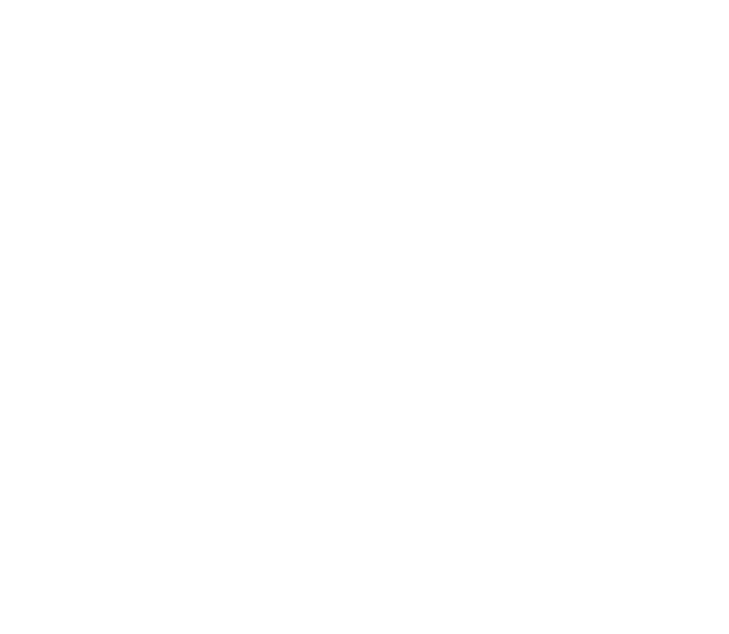
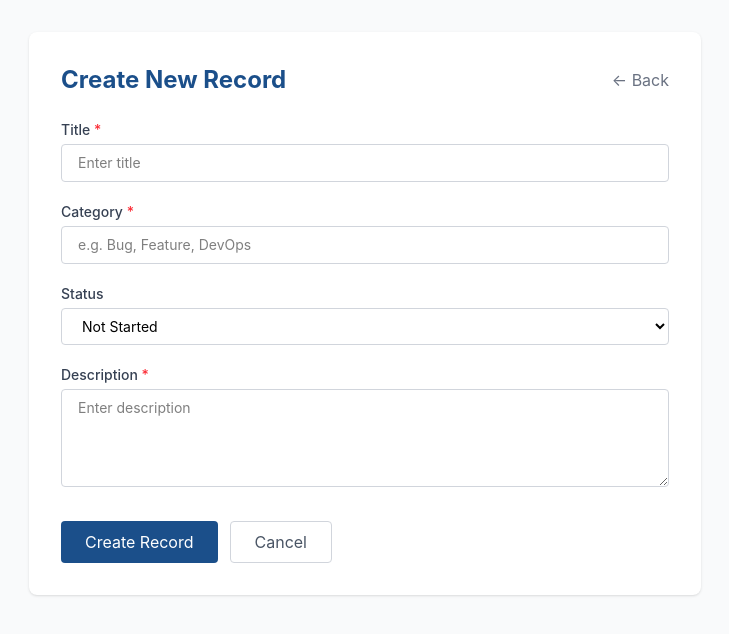
Before and after one commit to tecsxpert/sentineliq-unified-command-centre, a React app in the folder frontend/: page /create in a window 1280 px wide. Before the commit this address had no page. Shown: the top 634 px of the page, without its empty margins (275-1004 px from the left). Built offline with nearby package versions, Linux system fonts and the light colour scheme; the HTML template or start-up script is replaced by a standard one.

Commit message:
Day 3 — Create/Edit form with controlled inputs, client-side validation, inline error messages, submit handler

```diff
--- a/frontend/src/App.jsx
+++ b/frontend/src/App.jsx
@@ -1,11 +1,13 @@
 import { BrowserRouter, Routes, Route } from 'react-router-dom'
 import ListPage from './pages/ListPage'
+import FormPage from './pages/FormPage'
 
 function App() {
   return (
     <BrowserRouter>
       <Routes>
         <Route path="/" element={<ListPage />} />
+        <Route path="/create" element={<FormPage />} />
       </Routes>
     </BrowserRouter>
   )
--- /dev/null
+++ b/frontend/src/pages/FormPage.jsx
@@ -0,0 +1,162 @@
+import { useState } from 'react'
+import { useNavigate } from 'react-router-dom'
+
+export default function FormPage() {
+  const navigate = useNavigate()
+
+  const [formData, setFormData] = useState({
+    title: '',
+    category: '',
+    status: 'Not Started',
+    description: '',
+  })
+
+  const [errors, setErrors] = useState({})
+  const [submitting, setSubmitting] = useState(false)
+
+  const validate = () => {
+    const newErrors = {}
+    if (!formData.title.trim()) newErrors.title = 'Title is required'
+    if (!formData.category.trim()) newErrors.category = 'Category is required'
+    if (!formData.description.trim()) newErrors.description = 'Description is required'
+    return newErrors
+  }
+
+  const handleChange = (e) => {
+    setFormData({ ...formData, [e.target.name]: e.target.value })
+    setErrors({ ...errors, [e.target.name]: '' })
+  }
+
+  const handleSubmit = (e) => {
+    e.preventDefault()
+    const validationErrors = validate()
+    if (Object.keys(validationErrors).length > 0) {
+      setErrors(validationErrors)
+      return
+    }
+    setSubmitting(true)
+    setTimeout(() => {
+      setSubmitting(false)
+      alert('Record created successfully!')
+      navigate('/')
+    }, 1000)
+  }
+
+  return (
+    <div className="min-h-screen bg-gray-50 p-8">
+      <div className="max-w-2xl mx-auto bg-white rounded-lg shadow p-8">
+
+        {/* Header */}
+        <div className="flex justify-between items-center mb-6">
+          <h1 className="text-2xl font-bold text-[#1B4F8A]">Create New Record</h1>
+          <button
+            onClick={() => navigate('/')}
+            className="text-gray-500 hover:text-gray-700"
+          >
+            ← Back
+          </button>
+        </div>
+
+        {/* Form */}
+        <form onSubmit={handleSubmit} className="space-y-5">
+
+          {/* Title */}
+          <div>
+            <label className="block text-sm font-medium text-gray-700 mb-1">
+              Title <span className="text-red-500">*</span>
+            </label>
+            <input
+              type="text"
+              name="title"
+              value={formData.title}
+              onChange={handleChange}
+              placeholder="Enter title"
+              className={`w-full border rounded px-4 py-2 text-sm focus:outline-none focus:ring-2 focus:ring-blue-500 ${
+                errors.title ? 'border-red-500' : 'border-gray-300'
+              }`}
+            />
+            {errors.title && (
+              <p className="text-red-500 text-xs mt-1">{errors.title}</p>
+            )}
+          </div>
+
+          {/* Category */}
+          <div>
+            <label className="block text-sm font-medium text-gray-700 mb-1">
+              Category <span className="text-red-500">*</span>
+            </label>
+            <input
+              type="text"
+              name="category"
+              value={formData.category}
+              onChange={handleChange}
+              placeholder="e.g. Bug, Feature, DevOps"
+              className={`w-full border rounded px-4 py-2 text-sm focus:outline-none focus:ring-2 focus:ring-blue-500 ${
+                errors.category ? 'border-red-500' : 'border-gray-300'
+              }`}
+            />
+            {errors.category && (
+              <p className="text-red-500 text-xs mt-1">{errors.category}</p>
+            )}
+          </div>
+
+          {/* Status */}
+          <div>
+            <label className="block text-sm font-medium text-gray-700 mb-1">
+              Status
+            </label>
+            <select
+              name="status"
+              value={formData.status}
+              onChange={handleChange}
+              className="w-full border border-gray-300 rounded px-4 py-2 text-sm focus:outline-none focus:ring-2 focus:ring-blue-500"
+            >
+              <option value="Not Started">Not Started</option>
+              <option value="In Progress">In Progress</option>
+              <option value="Completed">Completed</option>
+            </select>
+          </div>
+
+          {/* Description */}
+          <div>
+            <label className="block text-sm font-medium text-gray-700 mb-1">
+              Description <span className="text-red-500">*</span>
+            </label>
+            <textarea
+              name="description"
+              value={formData.description}
+              onChange={handleChange}
+              placeholder="Enter description"
+              rows={4}
+              className={`w-full border rounded px-4 py-2 text-sm focus:outline-none focus:ring-2 focus:ring-blue-500 ${
+                errors.description ? 'border-red-500' : 'border-gray-300'
+              }`}
+            />
+            {errors.description && (
+              <p className="text-red-500 text-xs mt-1">{errors.description}</p>
+            )}
+          </div>
+
+          {/* Buttons */}
+          <div className="flex gap-3 pt-2">
+            <button
+              type="submit"
+              disabled={submitting}
+              className="bg-[#1B4F8A] text-white px-6 py-2 rounded hover:bg-blue-800 disabled:opacity-50"
+            >
+              {submitting ? 'Saving...' : 'Create Record'}
+            </button>
+            <button
+              type="button"
+              onClick={() => navigate('/')}
+              className="border border-gray-300 text-gray-600 px-6 py-2 rounded hover:bg-gray-50"
+            >
+              Cancel
+            </button>
+          </div>
+
+        </form>
+      </div>
+    </div>
+  )
+}
--- a/frontend/src/pages/ListPage.jsx
+++ b/frontend/src/pages/ListPage.jsx
@@ -1,3 +1,4 @@
+import { useNavigate } from 'react-router-dom'
 import { useEffect, useState } from 'react'
 
 const DUMMY_DATA = [
@@ -17,6 +18,7 @@
 export default function ListPage() {
   const [records, setRecords] = useState([])
   const [loading, setLoading] = useState(true)
+  const navigate = useNavigate()
 
   useEffect(() => {
     setTimeout(() => {
@@ -30,9 +32,11 @@
       {/* Header */}
       <div className="flex justify-between items-center mb-6">
         <h1 className="text-2xl font-bold text-[#1B4F8A]">All Records</h1>
-        <button className="bg-[#1B4F8A] text-white px-4 py-2 rounded hover:bg-blue-800">
-          + New Record
-        </button>
+       <button
+       onClick={() => navigate('/create')}
+  className="bg-[#1B4F8A] text-white px-4 py-2 rounded hover:bg-blue-800">
+  + New Record
+</button>
       </div>
 
       {/* Table */}
```
